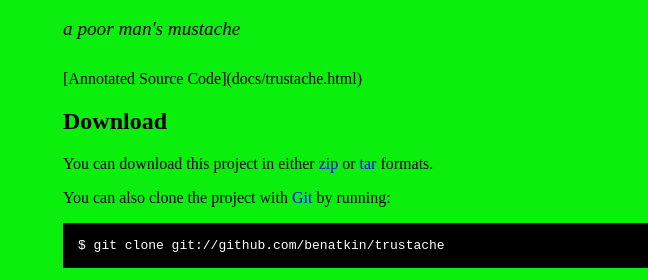
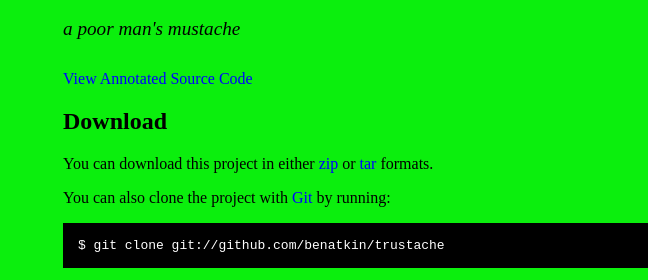
Before and after one commit to benatkin/trustache, a plain HTML site: page index.html in a window 1280 px wide. Shown: the part 123-403 px from the top of the page, 227-875 px from the left. Drawn offline with Linux system fonts and the light colour scheme; grey boxes are pictures that could not be loaded.

Commit message:
add a link

```diff
--- a/index.html
+++ b/index.html
@@ -53,7 +53,7 @@
       a poor man's mustache
     </div>
 
-    <p>[Annotated Source Code](docs/trustache.html)</p>
+    <p><a href="docs/trustache.html">View Annotated Source Code</a></p>
 
     <h2>Download</h2>
     <p>
```
